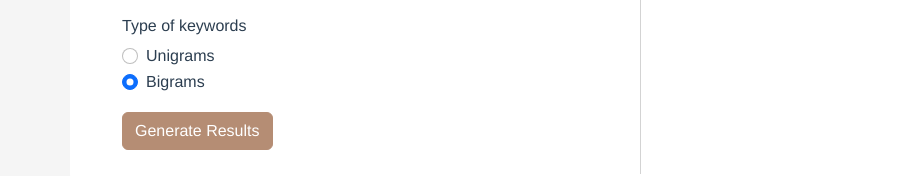
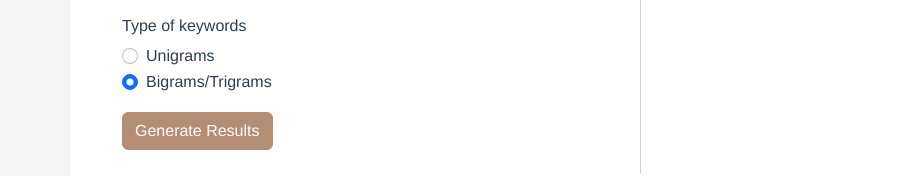
Before and after one commit to wyf114/text-mining-project, a Vue app in the folder web_app/frontend/: page /chapter-recommender in a window 1280 px wide. Shown: the part 535-711 px from the top of the page, without its empty margins (0-903 px from the left). Built offline with nearby package versions, Linux system fonts and the light colour scheme.

Commit message:
Update ChapterRecommender.vue

```diff
--- a/web_app/frontend/src/views/ChapterRecommender.vue
+++ b/web_app/frontend/src/views/ChapterRecommender.vue
@@ -70,7 +70,7 @@
                                 <input v-model="keyword_type" value='bigrams' class="form-check-input" type="radio"
                                     name="flexRadioDefault" id="flexRadioDefault2" checked>
                                 <label class="form-check-label" for="flexRadioDefault2">
-                                    Bigrams
+                                    Bigrams/Trigrams
                                 </label>
                             </div>
                         </div>
```
